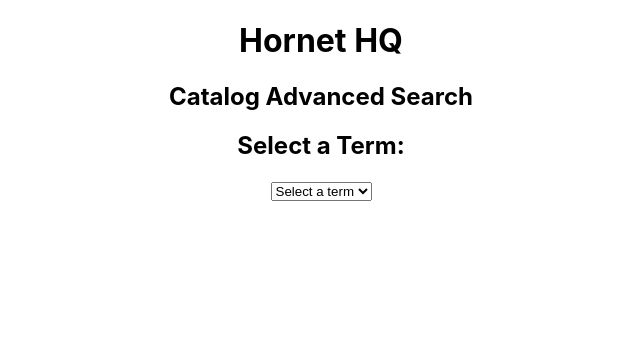
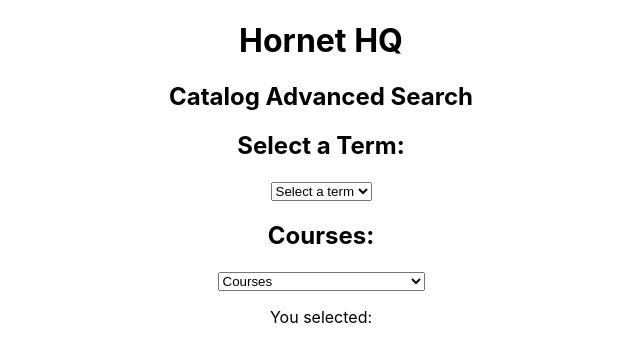
Before and after one commit to rowancook20/SearchPage, a React (Create React App) app: page / in a window 1280 px wide. Shown: the top 362 px of the page, without its empty margins (319-959 px from the left). Built offline with nearby package versions, Linux system fonts and the light colour scheme.

Commit message:
Add Subject dropdown menu

```diff
--- a/src/App.js
+++ b/src/App.js
@@ -2,6 +2,7 @@ import logo from './logo.svg';
 import React from 'react';
 import './App.css';
 import DropdownMenu from './DropdownMenu';
+import SubjectDropdown from './SubjectDropdown';
 
 
 
@@ -13,7 +14,7 @@ function App() {
       <h2>Catalog Advanced Search</h2>
 
       <DropdownMenu />
-
+      <SubjectDropdown />
 
     </div>
   );
--- /dev/null
+++ b/src/SubjectDropdown.js
@@ -0,0 +1,72 @@
+import React, { useState } from 'react';
+
+function SubjectDropdown() {
+  // State to keep track of the selected subject
+  const [selectedSubject, setSelectedSubject] = useState('');
+
+  // Define the subjects as options
+  const courses = [
+    'African Studies',
+    'American Studies',
+    'Anthropology and Sociology',
+    'Arabic',
+    'Art',
+    'Biology',
+    'Business',
+    'Chemistry',
+    'Chinese',
+    'Classics',
+    'Community and Global Health',
+    'Computer Science',
+    'Critical Ethnic Studies',
+    'East Asian Studies',
+    'Economics',
+    'English',
+    'Environmental Studies',
+    'French',
+    'German',
+    'Hebrew Language',
+    'History',
+    'Interdisciplinary',
+    'International Area Studies',
+    'Japanese',
+    'Language',
+    'Latin',
+    'Mathematics',
+    'Music',
+    'Philosophy',
+    'Physical Education',
+    'Physics',
+    'Political Science',
+    'Psychology',
+    'Religion',
+    'Shared Passage Seminar',
+    'Spanish',
+    'Theatre Arts',
+    'Women, Gender, and Sexuality',
+  ];
+
+  // Event handler for when a subject is selected
+  const handleSubjectChange = (event) => {
+    setSelectedSubject(event.target.value);
+  };
+
+  return (
+    <div>
+      <h2>Courses:</h2>
+      <select value={courses} onChange={handleSubjectChange}>
+        <option value="">Courses</option>
+        {courses.map((course, index) => (
+          <option key={index} value={course}>
+            {course}
+          </option>
+        ))}
+      </select>
+      {courses && (
+        <p>You selected: {selectedSubject}</p>
+      )}
+    </div>
+  );
+}
+
+export default SubjectDropdown;
```
